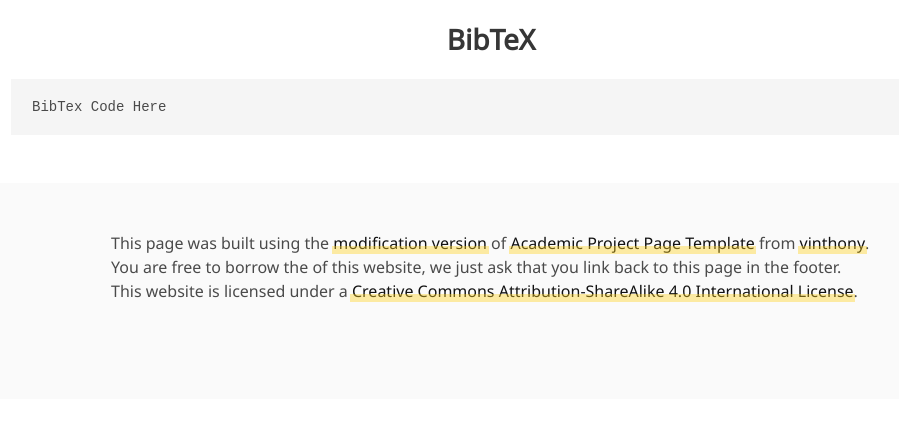
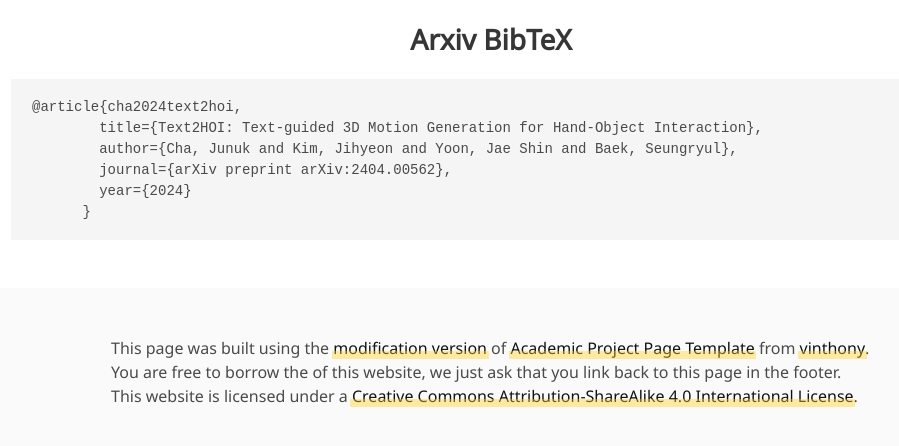
Before and after one commit to JunukCha/junukcha.github.io, a Jekyll site: the page built from project.md, in a window 1280 px wide and 900 px high, scrolled down 4117 px, cut to the strip 396-842 px from the top of the window. Shown: the whole strip, without its empty margins (149-1048 px from the left). Built offline with Jekyll 4.4.1, drawn with Linux system fonts in a browser that asks for light colours; nearby versions of some CDN libraries; some web fonts are replaced; library files that are not in the unit come from our copies; a style sheet for code colours, icons or effects is not loaded; before the commit the page ends 4912 px from its top, so only the background shows below that.

Commit message:
Update text2hoi.html

```diff
--- a/_layouts/text2hoi.html
+++ b/_layouts/text2hoi.html
@@ -502,8 +502,13 @@ End paper poster -->
   <!--BibTex citation -->
   <section class="section" id="BibTeX">
     <div class="container is-max-desktop content">
-      <h2 class="title">BibTeX</h2>
-      <pre><code>BibTex Code Here</code></pre>
+      <h2 class="title">Arxiv BibTeX</h2>
+      <pre><code>@article{cha2024text2hoi,
+        title={Text2HOI: Text-guided 3D Motion Generation for Hand-Object Interaction},
+        author={Cha, Junuk and Kim, Jihyeon and Yoon, Jae Shin and Baek, Seungryul},
+        journal={arXiv preprint arXiv:2404.00562},
+        year={2024}
+      }</code></pre>
     </div>
   </section>
   <!--End BibTex citation -->
```
